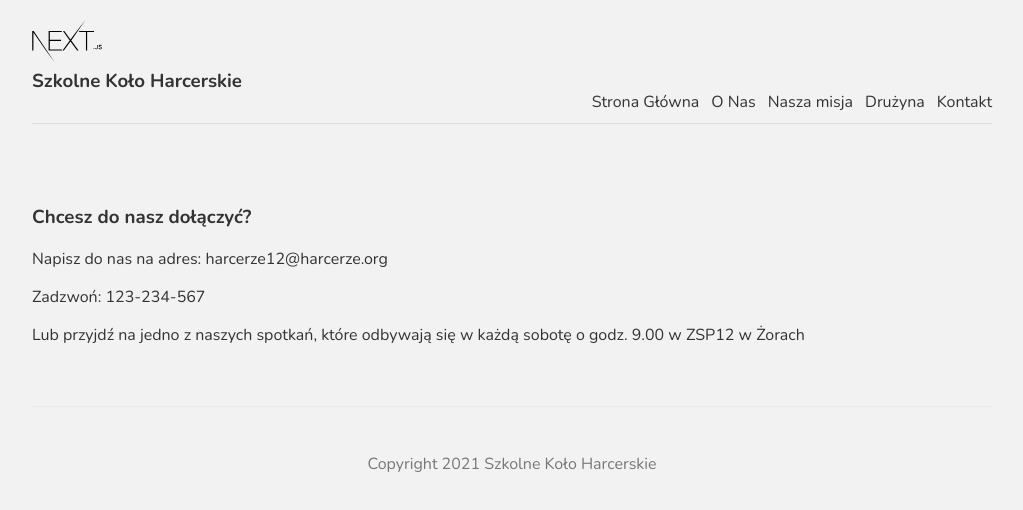
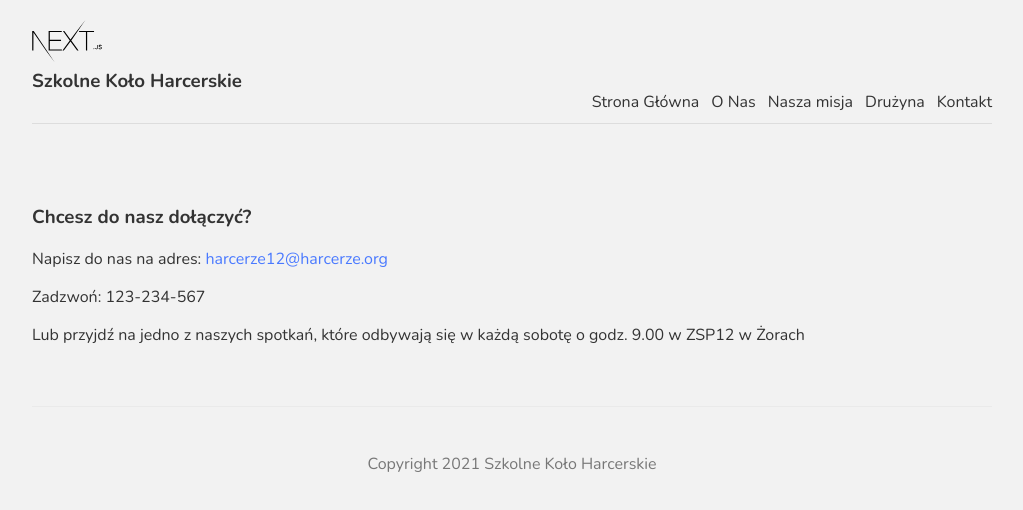
Before and after one commit to oladabro/next.js_project, a Next.js app: page /contact in a window 1280 px wide. Shown: the top 510 px of the page, without its empty margins (128-1151 px from the left). Built offline with nearby package versions, Linux system fonts and the light colour scheme.

Commit message:
add link to email address on contact page

```diff
--- a/components/Navbar.js
+++ b/components/Navbar.js
@@ -1,7 +1,5 @@
 import Link from 'next/link';
 import Image from 'next/image';
-
-// import styles from '../styles/Navbar.module.css';
 
 const Navbar = () => {
   const handleClick = (e) => {
--- a/pages/contact.js
+++ b/pages/contact.js
@@ -9,7 +9,12 @@ const Contact = () => {
       </Head>
       <div>
         <h3>Chcesz do nasz dołączyć?</h3>
-        <p>Napisz do nas na adres: harcerze12@harcerze.org</p>
+        <p>
+          Napisz do nas na adres:{' '}
+          <a className='contact' href='mailto:harcerze12@harcerze.org'>
+            harcerze12@harcerze.org
+          </a>
+        </p>
         <p>Zadzwoń: 123-234-567</p>
         <p>
           Lub przyjdź na jedno z naszych spotkań, które odbywają się w każdą
--- a/styles/globals.css
+++ b/styles/globals.css
@@ -52,3 +52,7 @@ footer {
 .linkSelected {
   font-weight: 700;
 }
+
+.contact {
+  color: #4979ff;
+}
```
